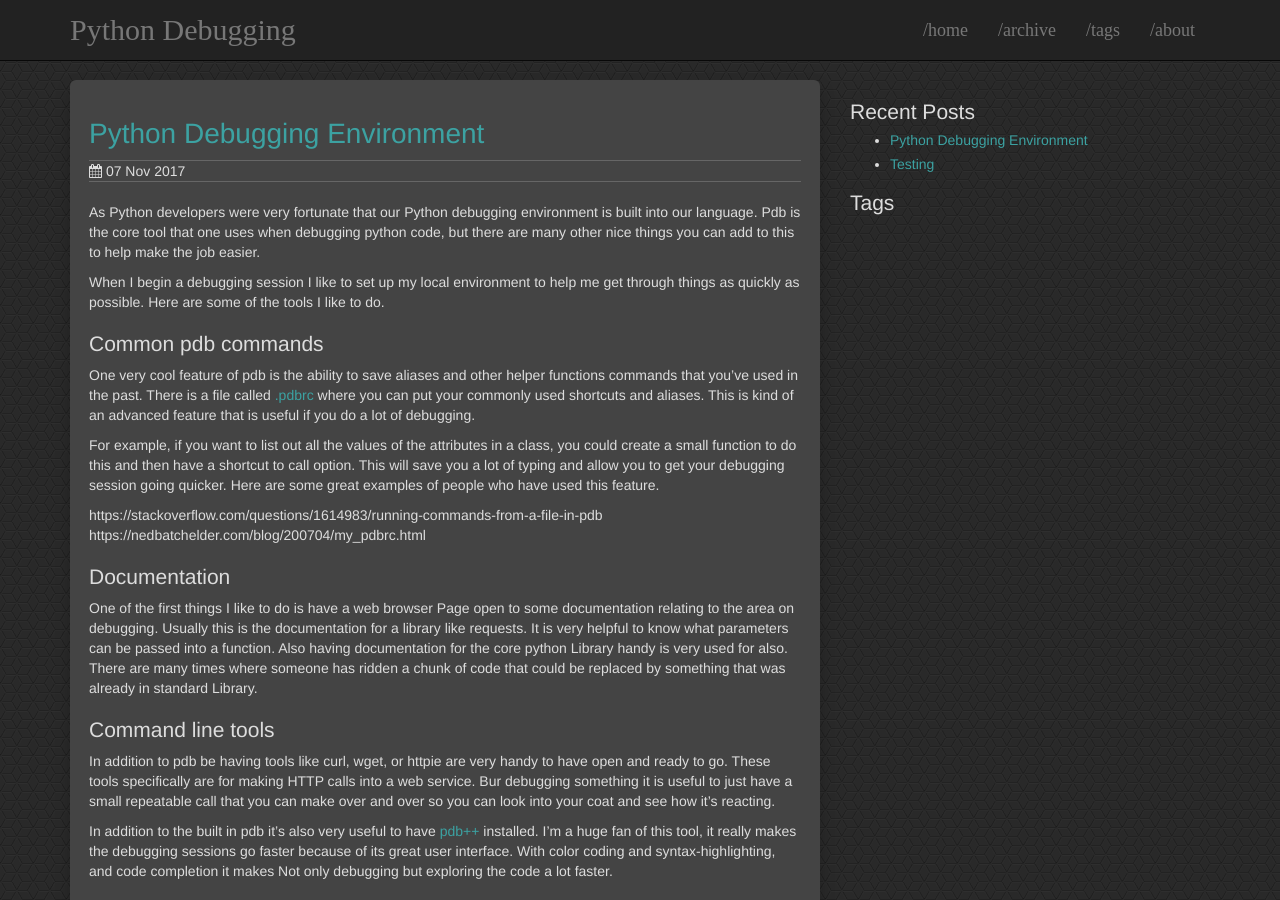
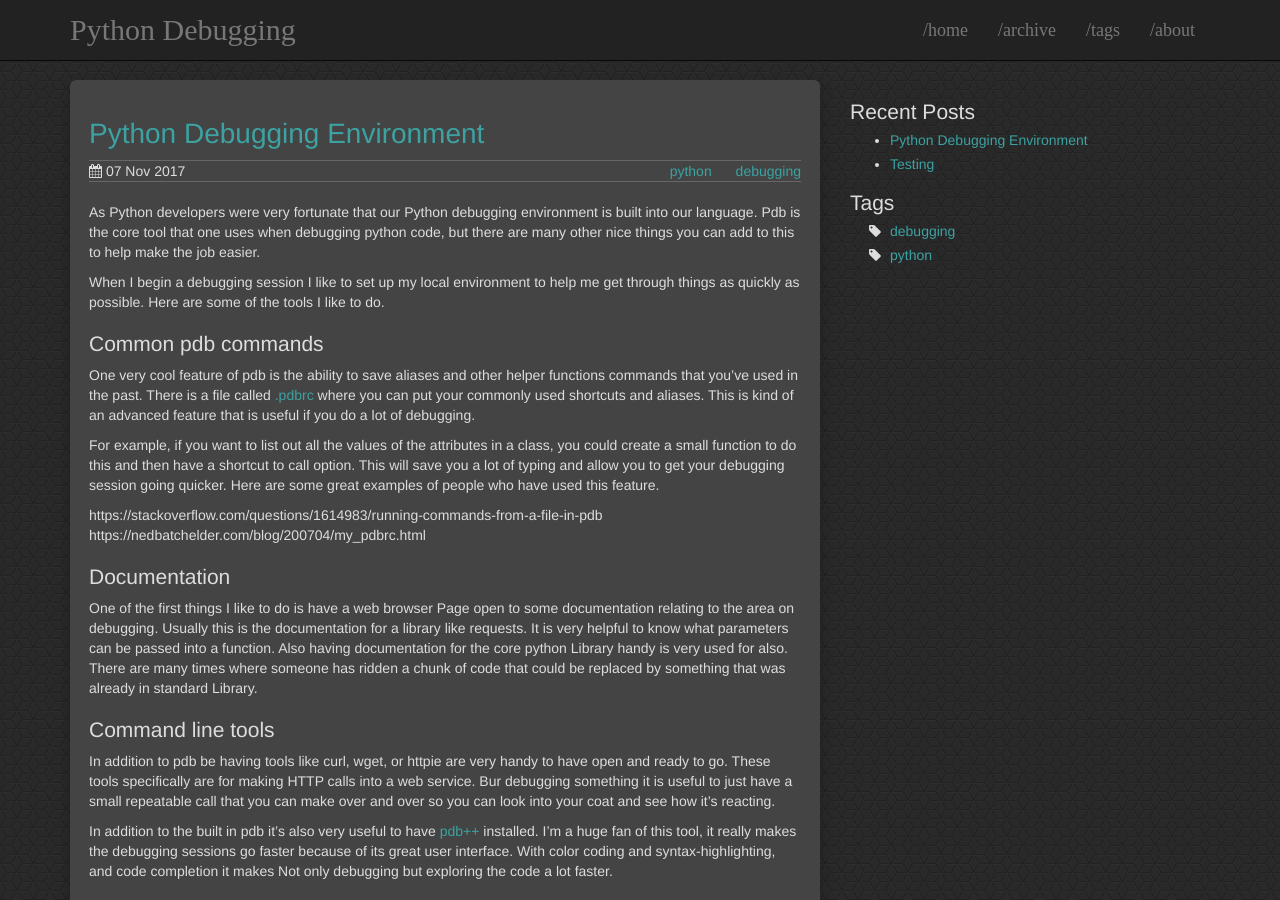
Before and after one commit to nloadholtes/pythondebugging.com, a Jekyll site: the page built from _posts/2017-11-07-python-debugging-environment.md, in a window 1280 px wide and 900 px high. Built offline with Jekyll 4.4.1, drawn with Linux system fonts in a browser that asks for light colours; our own code applies the rules of GitHub Pages for plain Markdown files.

Commit message:
Adding tags

```diff
--- a/_posts/2017-11-07-python-debugging-environment.md
+++ b/_posts/2017-11-07-python-debugging-environment.md
@@ -2,6 +2,7 @@
 title: Python Debugging Environment
 style: page
 permalink: /articles/python-debugging-environment
+tags: [python, debugging]
 ---
 
 As Python developers were very fortunate that our Python debugging environment is built into our language. Pdb is the core tool that one uses when debugging python code, but there are many other nice things you can add to this to help make the job easier.
```
